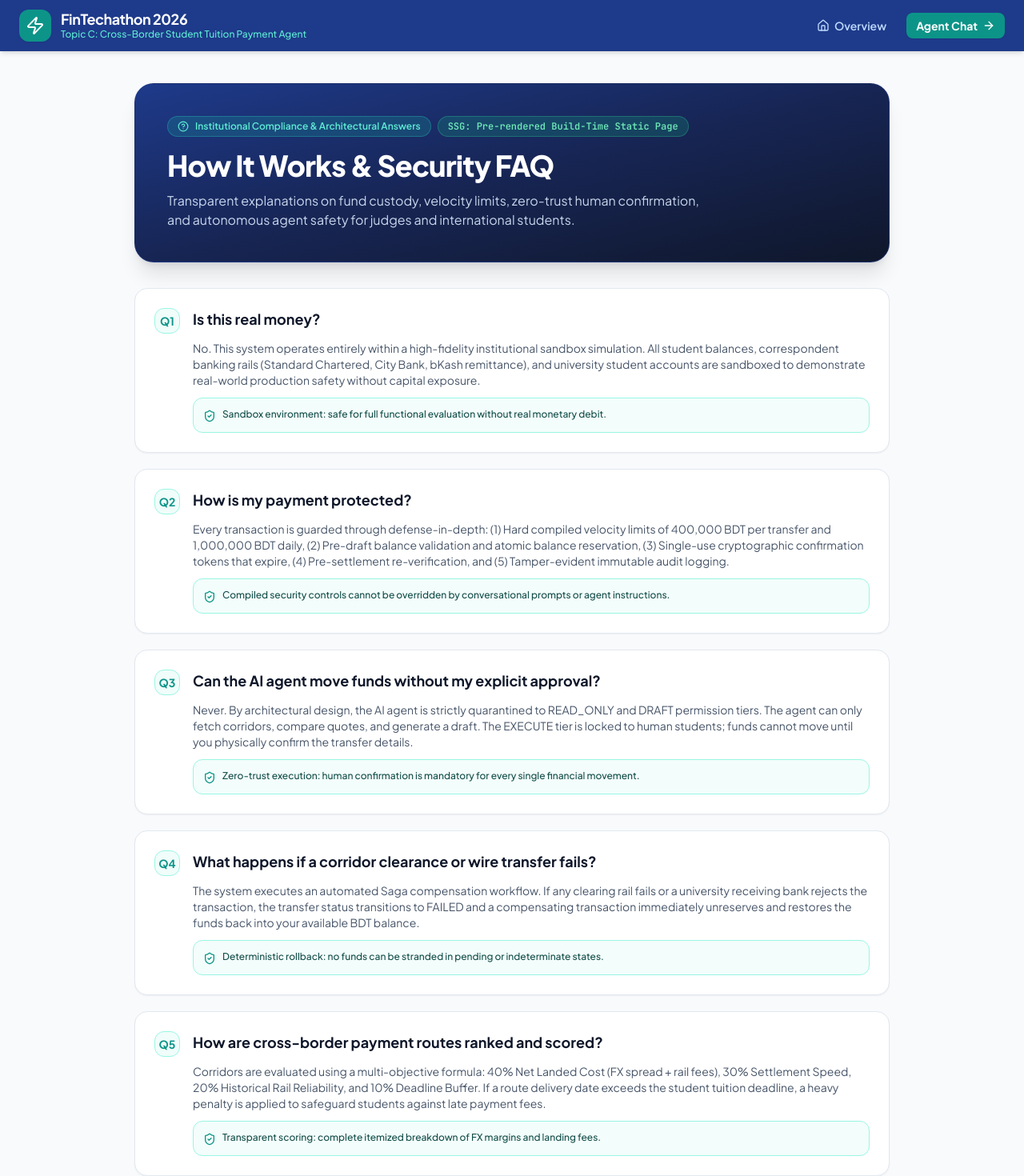
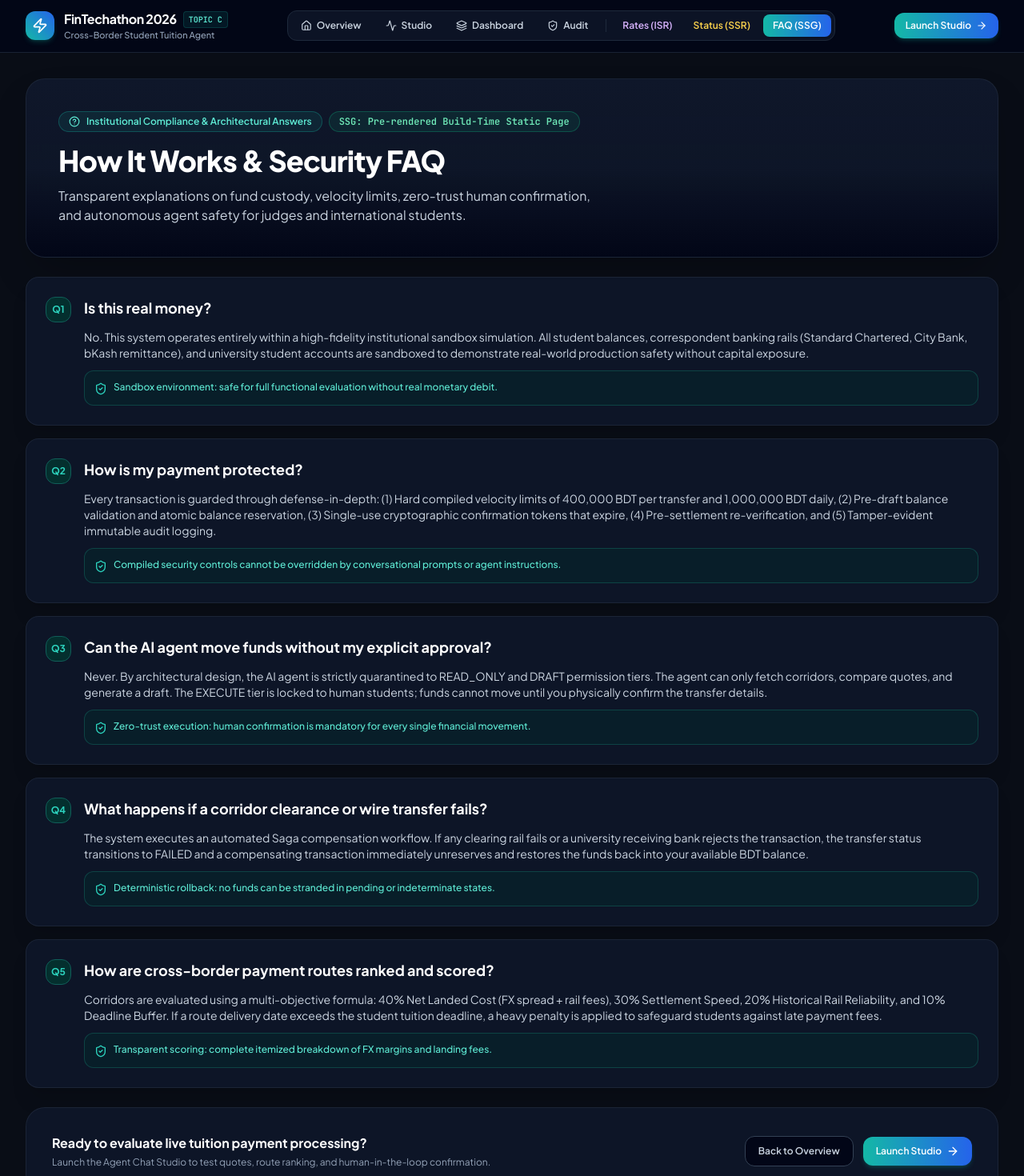
Before and after one commit to MirEashanZaman/student-tuition-payment-agent, a Next.js app in the folder frontend/: page /faq in a window 1280 px wide. Shown: the top 1470 px of the page at 80% size. Built offline with nearby package versions, Linux system fonts and the light colour scheme.

Commit message:
feat(ui): upgrade FAQ SSG page to dark obsidian fintech design system

```diff
--- a/frontend/src/app/faq/page.tsx
+++ b/frontend/src/app/faq/page.tsx
@@ -5,10 +5,9 @@ import {
   ShieldCheck,
   Zap,
   ArrowRight,
-  Lock,
-  RefreshCw,
-  Clock,
   Home as HomeIcon,
+  Activity,
+  Layers,
 } from 'lucide-react';
 
 export const dynamic = 'force-static';
@@ -58,76 +57,122 @@ export default function FaqPage() {
   ];
 
   return (
-    <div className="min-h-screen bg-slate-50 text-slate-900 flex flex-col font-sans">
-      <header className="navbar bg-[#1E3A8A] text-white px-6 py-3 shadow-md sticky top-0 z-40">
-        <div className="navbar-start flex items-center gap-3">
-          <Link href="/" className="flex items-center gap-3 text-white">
-            <div className="w-10 h-10 rounded-xl bg-[#0D9488] flex items-center justify-center text-white font-extrabold shadow-sm">
-              <Zap className="w-6 h-6" />
+    <div className="min-h-screen bg-[#090D16] text-slate-100 flex flex-col font-sans selection:bg-teal-500 selection:text-white">
+      <header className="sticky top-0 z-40 bg-slate-950/80 border-b border-slate-800/80 backdrop-blur-xl px-4 sm:px-8 py-3">
+        <div className="max-w-7xl mx-auto flex items-center justify-between gap-4">
+          <Link href="/" className="flex items-center gap-3 text-left focus:outline-none group">
+            <div className="w-9 h-9 rounded-xl bg-gradient-to-tr from-teal-500 to-blue-600 flex items-center justify-center text-white shadow-md shadow-teal-500/20 group-hover:scale-105 transition-transform">
+              <Zap className="w-5 h-5" />
             </div>
             <div>
-              <h1 className="text-lg font-bold tracking-tight text-white leading-tight">FinTechathon 2026</h1>
-              <p className="text-xs text-teal-300 font-medium">Topic C: Cross-Border Student Tuition Payment Agent</p>
+              <div className="flex items-center gap-2">
+                <span className="text-base font-bold text-white tracking-tight">FinTechathon 2026</span>
+                <span className="text-[10px] uppercase font-mono font-bold px-1.5 py-0.5 rounded bg-teal-500/10 text-teal-300 border border-teal-500/20">
+                  Topic C
+                </span>
+              </div>
+              <p className="text-[11px] text-slate-400 font-medium">Cross-Border Student Tuition Agent</p>
             </div>
           </Link>
-        </div>
 
-        <div className="navbar-end flex items-center gap-3">
-          <Link
-            href="/"
-            className="btn btn-sm btn-ghost text-blue-200 hover:text-white flex items-center gap-1.5"
-          >
-            <HomeIcon className="w-4 h-4" />
-            <span>Overview</span>
-          </Link>
+          <nav className="flex items-center gap-1.5 bg-slate-900/80 border border-slate-800 p-1 rounded-xl">
+            <Link
+              href="/"
+              className="px-3 py-1.5 rounded-lg text-xs font-semibold text-slate-300 hover:text-white hover:bg-slate-800 transition-colors flex items-center gap-1.5"
+            >
+              <HomeIcon className="w-3.5 h-3.5" />
+              <span>Overview</span>
+            </Link>
+            <Link
+              href="/chat"
+              className="px-3 py-1.5 rounded-lg text-xs font-semibold text-slate-300 hover:text-white hover:bg-slate-800 transition-colors flex items-center gap-1.5"
+            >
+              <Activity className="w-3.5 h-3.5" />
+              <span>Studio</span>
+            </Link>
+            <Link
+              href="/dashboard"
+              className="px-3 py-1.5 rounded-lg text-xs font-semibold text-slate-300 hover:text-white hover:bg-slate-800 transition-colors flex items-center gap-1.5"
+            >
+              <Layers className="w-3.5 h-3.5" />
+              <span>Dashboard</span>
+            </Link>
+            <Link
+              href="/audit"
+              className="px-3 py-1.5 rounded-lg text-xs font-semibold text-slate-300 hover:text-white hover:bg-slate-800 transition-colors flex items-center gap-1.5"
+            >
+              <ShieldCheck className="w-3.5 h-3.5" />
+              <span>Audit</span>
+            </Link>
+            <span className="w-px h-4 bg-slate-800 my-auto mx-1"></span>
+            <Link
+              href="/rates"
+              className="px-2.5 py-1.5 rounded-lg text-xs font-semibold text-purple-300 hover:text-white hover:bg-purple-950/40 transition-colors"
+            >
+              Rates (ISR)
+            </Link>
+            <Link
+              href="/status"
+              className="px-2.5 py-1.5 rounded-lg text-xs font-semibold text-amber-300 hover:text-white hover:bg-amber-950/40 transition-colors"
+            >
+              Status (SSR)
+            </Link>
+            <Link
+              href="/faq"
+              className="px-3 py-1.5 rounded-lg text-xs font-semibold bg-gradient-to-r from-teal-500 to-blue-600 text-white shadow-sm"
+            >
+              FAQ (SSG)
+            </Link>
+          </nav>
+
           <Link
             href="/chat"
-            className="btn btn-sm bg-[#0D9488] hover:bg-teal-700 text-white border-none font-bold flex items-center gap-1.5"
+            className="py-2 px-3.5 rounded-xl bg-gradient-to-r from-teal-500 to-blue-600 hover:from-teal-400 hover:to-blue-500 text-white font-semibold text-xs shadow-md shadow-teal-500/20 flex items-center gap-1.5 transition-all"
           >
-            <span>Agent Chat</span>
-            <ArrowRight className="w-4 h-4" />
+            <span>Launch Studio</span>
+            <ArrowRight className="w-3.5 h-3.5" />
           </Link>
         </div>
       </header>
 
-      <main className="flex-1 max-w-5xl w-full mx-auto p-6 md:p-10 space-y-8">
-        <div className="bg-gradient-to-br from-[#1E3A8A] via-[#172554] to-[#0F172A] text-white rounded-3xl p-8 sm:p-10 shadow-xl border border-blue-900/50">
+      <main className="flex-1 max-w-7xl w-full mx-auto p-4 sm:p-6 md:p-8 space-y-6">
+        <div className="bg-gradient-to-b from-slate-900 via-slate-900/90 to-slate-950 border border-slate-800/80 rounded-3xl p-6 sm:p-10 shadow-2xl relative overflow-hidden backdrop-blur-md">
           <div className="flex flex-wrap items-center gap-2 mb-4">
-            <div className="inline-flex items-center gap-2 px-3 py-1 rounded-full bg-teal-500/20 border border-teal-400/30 text-teal-300 text-xs font-semibold">
+            <div className="inline-flex items-center gap-2 px-3 py-1 rounded-full bg-teal-500/10 border border-teal-500/30 text-teal-300 text-xs font-semibold">
               <HelpCircle className="w-3.5 h-3.5" />
               <span>Institutional Compliance &amp; Architectural Answers</span>
             </div>
-            <div className="inline-flex items-center gap-1.5 px-3 py-1 rounded-full bg-emerald-500/20 border border-emerald-400/30 text-emerald-300 text-xs font-bold font-mono">
+            <div className="inline-flex items-center gap-1.5 px-3 py-1 rounded-full bg-emerald-500/10 border border-emerald-500/30 text-emerald-300 text-xs font-bold font-mono">
               <span>SSG: Pre-rendered Build-Time Static Page</span>
             </div>
           </div>
-          <h2 className="text-3xl sm:text-4xl font-extrabold tracking-tight text-white mb-3">
+          <h1 className="text-3xl sm:text-4xl font-extrabold tracking-tight text-white mb-3">
             How It Works &amp; Security FAQ
-          </h2>
-          <p className="text-sm sm:text-base text-blue-100/90 max-w-2xl leading-relaxed">
+          </h1>
+          <p className="text-sm sm:text-base text-slate-300 max-w-2xl leading-relaxed">
             Transparent explanations on fund custody, velocity limits, zero-trust human confirmation, and autonomous agent safety for judges and international students.
           </p>
         </div>
 
-        <div className="space-y-5">
+        <div className="space-y-4">
           {faqItems.map((item, idx) => (
             <div
               key={item.id}
-              className="card bg-white border border-slate-200 rounded-2xl p-6 shadow-sm hover:shadow-md transition-shadow"
+              className="bg-slate-900/90 border border-slate-800/80 hover:border-slate-700 rounded-2xl p-6 shadow-xl transition-all backdrop-blur-md"
             >
               <div className="flex items-start gap-4">
-                <span className="w-8 h-8 rounded-xl bg-teal-50 text-[#0D9488] text-sm font-bold flex items-center justify-center shrink-0 border border-teal-200">
+                <span className="w-8 h-8 rounded-xl bg-teal-950 border border-teal-800 text-teal-400 text-xs font-bold flex items-center justify-center shrink-0">
                   Q{idx + 1}
                 </span>
                 <div className="flex-1 space-y-3">
-                  <h3 className="font-bold text-base sm:text-lg text-slate-900">
+                  <h2 className="font-bold text-base sm:text-lg text-white">
                     {item.question}
-                  </h3>
-                  <p className="text-xs sm:text-sm text-slate-600 leading-relaxed">
+                  </h2>
+                  <p className="text-xs sm:text-sm text-slate-300 leading-relaxed">
                     {item.answer}
                   </p>
-                  <div className="p-3 rounded-xl bg-teal-50/80 border border-teal-200 text-teal-900 text-xs font-medium flex items-start gap-2">
-                    <ShieldCheck className="w-4 h-4 text-[#0D9488] shrink-0 mt-0.5" />
+                  <div className="p-3 rounded-xl bg-teal-950/40 border border-teal-800/60 text-teal-300 text-xs font-medium flex items-start gap-2">
+                    <ShieldCheck className="w-4 h-4 text-teal-400 shrink-0 mt-0.5" />
                     <span>{item.highlight}</span>
                   </div>
                 </div>
@@ -136,35 +181,35 @@ export default function FaqPage() {
           ))}
         </div>
 
-        <div className="card bg-slate-100 border border-slate-200 rounded-3xl p-8 flex flex-col sm:flex-row items-center justify-between gap-6">
+        <div className="bg-slate-900/90 border border-slate-800/80 rounded-3xl p-6 sm:p-8 flex flex-col sm:flex-row items-center justify-between gap-6 backdrop-blur-md">
           <div>
-            <h4 className="font-bold text-base text-slate-900">
+            <h3 className="font-bold text-base text-white">
               Ready to evaluate live tuition payment processing?
-            </h4>
-            <p className="text-xs text-slate-500 mt-1">
+            </h3>
+            <p className="text-xs text-slate-400 mt-1">
               Launch the Agent Chat Studio to test quotes, route ranking, and human-in-the-loop confirmation.
             </p>
           </div>
           <div className="flex items-center gap-3">
             <Link
               href="/"
-              className="btn btn-outline border-slate-300 text-slate-700 hover:bg-slate-200 text-xs font-bold"
+              className="py-2.5 px-4 rounded-xl bg-slate-950 hover:bg-slate-800 border border-slate-700 text-slate-300 text-xs font-semibold transition-colors"
             >
               Back to Overview
             </Link>
             <Link
               href="/chat"
-              className="btn bg-[#0D9488] hover:bg-teal-700 text-white border-none text-xs font-bold flex items-center gap-1.5 shadow-sm"
+              className="py-2.5 px-4 rounded-xl bg-gradient-to-r from-teal-500 to-blue-600 hover:from-teal-400 hover:to-blue-500 text-white font-semibold text-xs flex items-center gap-1.5 shadow-md shadow-teal-500/20 transition-all"
             >
-              <span>Launch Assistant</span>
+              <span>Launch Studio</span>
               <ArrowRight className="w-4 h-4" />
             </Link>
           </div>
         </div>
       </main>
 
-      <footer className="text-center text-xs text-slate-400 py-6 border-t border-slate-200">
-        FinTechathon 2026 - Cross-Border Student Tuition Payment Agent
+      <footer className="text-center text-xs text-slate-500 py-6 border-t border-slate-800/80">
+        FinTechathon 2026 • Cross-Border Student Tuition Payment Agent
       </footer>
     </div>
   );
```
